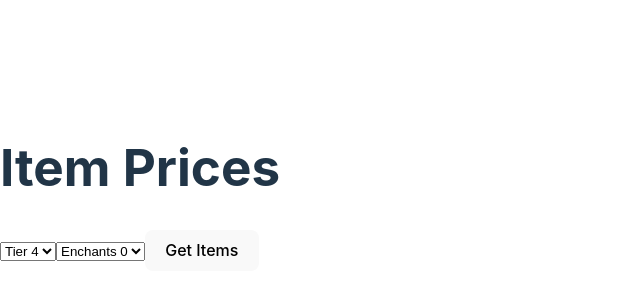
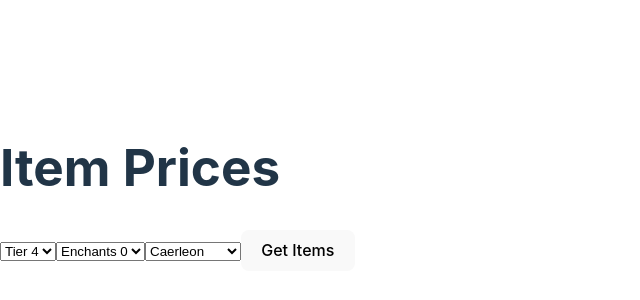
Before and after one commit to molk915/AlbionGG, a React (Vite) app: page / in a window 1280 px wide. Shown: the part 212-512 px from the top of the page, without its empty margins (0-640 px from the left). Built offline with nearby package versions, Linux system fonts and the light colour scheme.

Commit message:
item_names

```diff
--- a/src/App.jsx
+++ b/src/App.jsx
@@ -3,14 +3,19 @@ import axios from "axios";
 
 function App() {
   const [tier, setTier] = useState("4");
-  const [enchants, setEnchants] = useState("0"); // State for enchantments
-
+  const [enchants, setEnchants] = useState("0");
+  const [Location, setLocation] = useState("");
   const getItems = async () => {
-    const { data } = await axios.get(
-      `http://localhost:5000/items/${tier}/${enchants}` // Adjusted URL to include enchants
-    );
-    console.log(data);
-    return data;
+    const apiUrl = `http://localhost:5000/items/${tier}/${enchants}/${location}`;
+    console.log("API URL:", apiUrl); // Wypisanie adresu URL na konsoli
+    try {
+      const { data } = await axios.get(apiUrl);
+      console.log(data);
+      return data;
+    } catch (error) {
+      console.error("Error fetching data:", error);
+      throw error; // Rzucenie błędu, aby można było go obsłużyć w innych miejscach
+    }
   };
 
   return (
@@ -20,16 +25,24 @@ function App() {
         <option value="4">Tier 4</option>
         <option value="5">Tier 5</option>
         <option value="6">Tier 6</option>
-        {/* Add more options for other tiers */}
+        <option value="7">tier 7</option>
+        <option value="8">tier 8</option>
       </select>
       <select value={enchants} onChange={(e) => setEnchants(e.target.value)}>
         {" "}
-        {/* Added onchange event to update enchant state */}
         <option value="0">Enchants 0</option>
         <option value="1">Enchants 1</option>
         <option value="2">Enchants 2</option>
         <option value="3">Enchants 3</option>
         <option value="4">Enchants 4</option>
+      </select>
+      <select value={location} onChange={(e) => setLocation(e.target.value)}>
+        <option value="Caerleon">Caerleon</option>
+        <option value="Bridgewatch">Bridgewatch</option>
+        <option value="Martlock">Martlock</option>
+        <option value="Thetford">Thetford</option>
+        <option value="Fort_Sterling">Fort Sterling</option>
+        <option value="Lymhurst">Lymhurst</option>
       </select>
       <button onClick={getItems}>Get Items</button>
     </>
```
Also changed, not shown: 1 other file (tests, documents, lock files or other folders).
